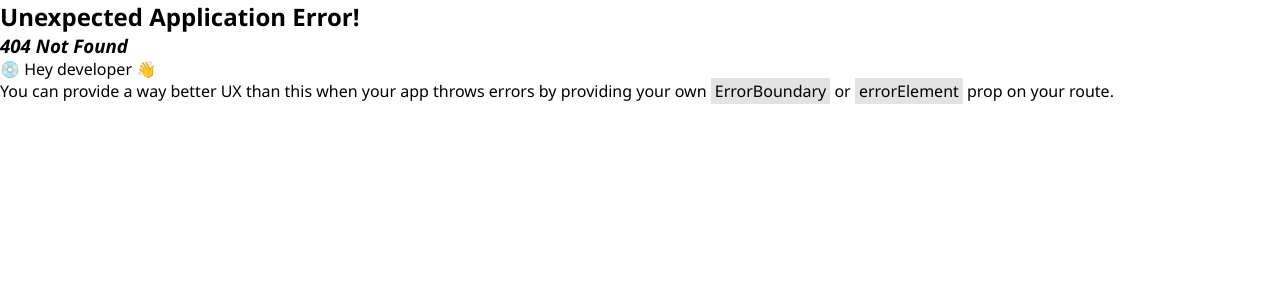
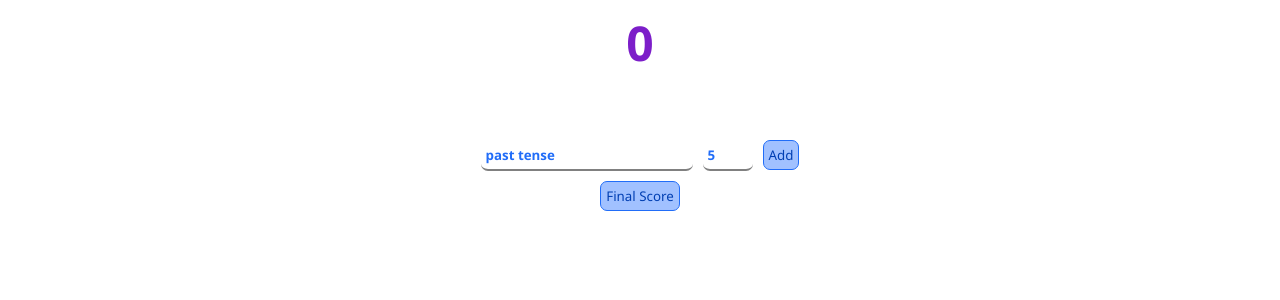
Before and after one commit to Iamniquey/awarder-app, a React (Vite) app: page /awarder/app in a window 1280 px wide. Before the commit this address had no page. Shown: the top 300 px of the page. Built offline with nearby package versions, Linux system fonts and the light colour scheme.

Commit message:
Change back to using basename

```diff
--- a/src/main.jsx
+++ b/src/main.jsx
@@ -16,7 +16,8 @@ const router = createBrowserRouter(
       <Route path="/" element={<Home />} />,
       <Route path="/app" element={<App />} />
     </>
-  )
+  ),
+  { basename: "/awarder" } // Set the base path
 );
 
 ReactDOM.createRoot(document.getElementById("root")).render(
```
